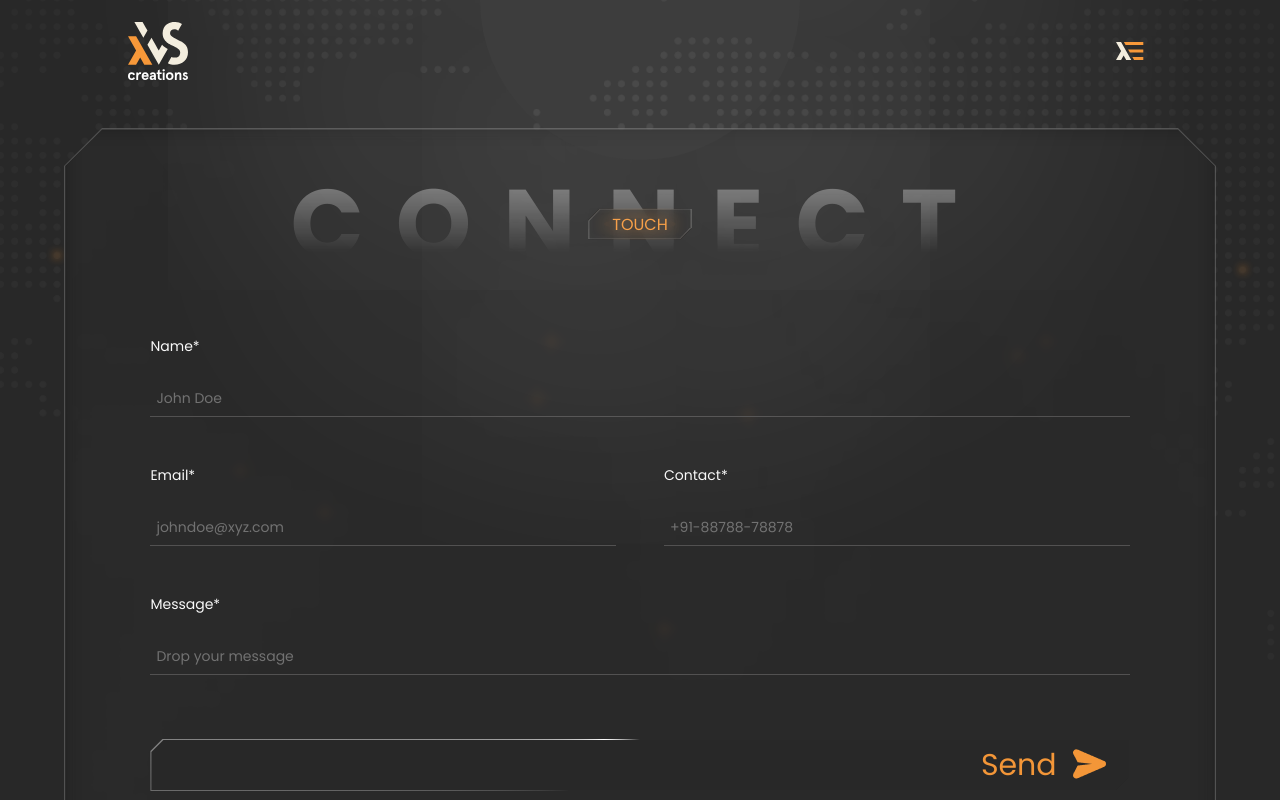
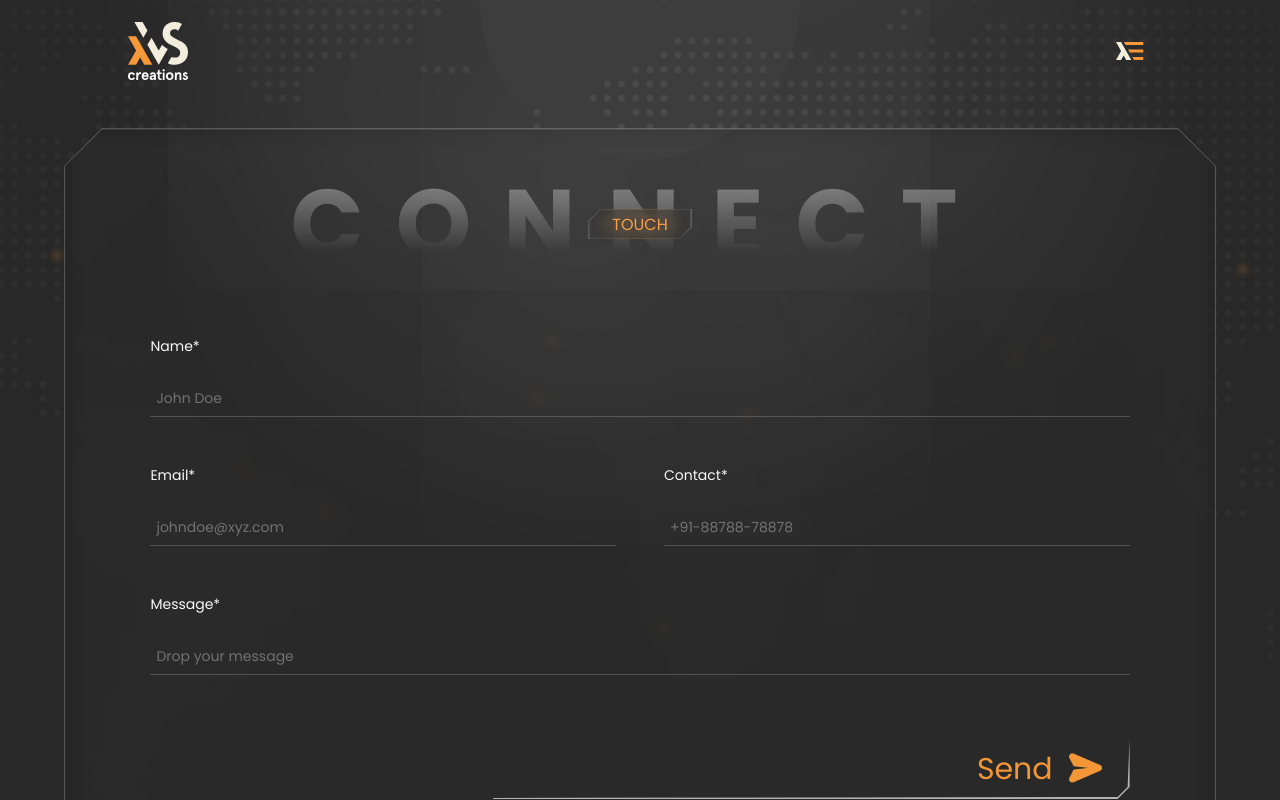
Before and after one commit to Snehil-Shrivastava/xvs-website-dev, a Next.js app: page /contact in a window 1280 px wide. Shown: the top 800 px of the page. Built offline with nearby package versions, Linux system fonts and the light colour scheme.

Commit message:
adding styles

```diff
--- a/app/branding/brandingStyles.css
+++ b/app/branding/brandingStyles.css
@@ -71,7 +71,7 @@
   /* transform: scale(1.8); */
   transform-origin: center;
   /* box-shadow: 0 0 250px 150px rgba(243, 150, 56, 0.7); */
-  animation: pulsingDiv 5s ease infinite;
+  animation: pulsingDiv 5s ease-in-out infinite;
 }
 
 @keyframes pulsingDiv {
--- a/app/components/MobileMenu/MobileMenu.tsx
+++ b/app/components/MobileMenu/MobileMenu.tsx
@@ -21,7 +21,7 @@ export default function MobileMenu() {
           // Close Icon
           <svg
             xmlns="http://www.w3.org/2000/svg"
-            className="w-6 h-6"
+            className="w-6 h-6 scale-[1.5] origin-center"
             fill="none"
             viewBox="0 0 24 24"
             stroke="currentColor"
@@ -70,19 +70,20 @@ export default function MobileMenu() {
       </button>
 
       {/* Expanding menu */}
-      <div className={`bg-black/[0.5] fixed inset-0 transition-all duration-300 ease-in-out ${
-        isOpen
-        ? 'opacity-100 scale-100'
-        : 'opacity-0 scale-110 pointer-events-none'
-      }`}>
       <div
-        className={`fixed inset-0 z-40 bg-[#F79839] flex flex-col items-center justify-center transition-all duration-300 ease-in-out nav-modal ${
-          isOpen
-            ? "opacity-100 scale-100"
-            : "opacity-0 scale-110 pointer-events-none"
+        className={`bg-black/[0.01] fixed inset-0 transition-transform duration-500 ease-in-out ${
+          isOpen ? "translate-x-0" : "translate-x-full"
         }`}
       >
-        <ul className="flex p-4 space-y-2 mx-auto gap-[64px] absolute top-[2%] text-2xl max-[769px]:text-[1.2rem]">
+        <div
+          className={`fixed inset-0 z-40 bg-[#F79839] flex flex-col items-center justify-center transition-transform duration-500 ease-in-out nav-modal ${
+            isOpen ? "translate-x-0" : "translate-x-full"
+          }`}
+        >
+          <div className="w-9/10 h-full flex flex-col gap-[120px]">
+            <div className="w-full h-[120px] flex justify-center">
+              <div className="w-4/5 ml-auto">
+                <ul className="flex justify-between w-3/10 py-4 space-y-2 mx-auto gap-[64px] absolute top-[2%] text-2xl max-[769px]:text-[1.2rem] font-extralight">
                   <li>
                     <Link
                       href="/about"
@@ -113,6 +114,37 @@ export default function MobileMenu() {
                 </ul>
               </div>
             </div>
+            <div className="w-full h-full">
+              <div className="w-4/5 ml-auto grid grid-cols-2 gap-x-8">
+                <div className="flex flex-col gap-6">
+                  <h3 className="font-medium">Identity and Design</h3>
+                  <div>
+                    <Link
+                      className="text-6xl font-thin"
+                      href="/branding"
+                      onClick={handleLinkClick}
+                    >
+                      Branding
+                    </Link>
+                  </div>
+                </div>
+                <div className="flex flex-col gap-6">
+                  <h3 className="font-medium">Interface and Experience</h3>
+                  <div>
+                    <Link
+                      className="text-6xl font-thin"
+                      href="/branding"
+                      onClick={handleLinkClick}
+                    >
+                      UI/UX
+                    </Link>
+                  </div>
+                </div>
+              </div>
+            </div>
+          </div>
+        </div>
+      </div>
     </div>
   );
 }
--- a/app/contact/contactStyle.css
+++ b/app/contact/contactStyle.css
@@ -162,23 +162,24 @@
 }
 
 .send-btn-cnt {
-  --offset: 1px;
-  overflow: hidden;
+  /* --offset: 1px; */
+  /* overflow: hidden; */
   /* background-color: #ffffff2a; */
+  /* background-color: #282828; */
 
-  background: conic-gradient(transparent 250deg, white, transparent);
+  /* background: conic-gradient(transparent 250deg, white, transparent); */
 
-  clip-path: polygon(
+  /* clip-path: polygon(
     0% 12px,
     0% 100%,
     calc(100% - 12px) 100%,
     100% calc(100% - 12px),
     100% 0%,
     12px 0
-  );
+  ); */
 }
 
-.send-btn-cnt::before {
+/* .send-btn-cnt::before {
   content: "";
   position: absolute;
   inset: 0;
@@ -189,14 +190,95 @@
   width: 100%;
   aspect-ratio: 1;
 
-  /* animation: rotate 5s linear infinite; */
   opacity: 0;
+} */
+
+/* .send-btn::before {
+  content: "";
+  position: absolute;
+  inset: 0;
+  background-color: #282828;
+
+  clip-path: polygon(
+    0% 12px,
+    0% 99.6%,
+    calc(100% - 12px) 97%,
+    99.7% calc(100% - 12px),
+    100% 0,
+    0 0
+  );
+  z-index: -1;
+} */
+
+/* .send-btn::before {
+  content: '';
+  position: absolute;
+  inset: 0;
+
+  background-color: #ffffffa6;
+
+  clip-path: polygon(
+    35% 100%,
+    calc(100% - 12px) 100%,
+    100% calc(100% - 12px),
+    100% 0,
+    calc(100% - 2px) calc(100% - 12px),
+    calc(100% - 12px) calc(100% - 2px),
+    35% calc(100% - 1px)
+  );
+} */
+
+.send-btn {
+  /* Ensure the button is a positioning context for the pseudo-element */
+  position: relative;
+  overflow: hidden; /* Hide the gradient when it's outside the button */
 }
 
-.send-btn-cnt::after {
+.send-btn::before {
+  content: '';
+  position: absolute;
+  inset: 0;
+
+  /* --- ANIMATION SETUP --- */
+  /* 1. Use a linear gradient as the background. It's half transparent, half colored. */
+  background: linear-gradient(
+    90deg,
+    transparent 50%,
+    #ffffffa6 50%,
+    #ffffffa6 100%
+  );
+
+  /* 2. Make the background twice as wide as the button. */
+  background-size: 200% 100%;
+
+  /* 3. Start with the colored part of the gradient hidden to the left. */
+  background-position: -100% 0;
+
+  /* 4. Add a transition for the background-position property. */
+  transition: background-position 0.4s cubic-bezier(0.25, 0.46, 0.45, 0.94);
+  /* --- END ANIMATION SETUP --- */
+
+  /* Your original clip-path remains the same */
+  clip-path: polygon(
+    35% 100%,
+    calc(100% - 12px) 100%,
+    100% calc(100% - 12px),
+    100% 0,
+    calc(100% - 2px) calc(100% - 12px),
+    calc(100% - 12px) calc(100% - 2px),
+    35% calc(100% - 1px)
+  );
+}
+
+/* --- HOVER STATE --- */
+/* On hover, slide the background into view from left to right */
+.send-btn:hover::before {
+  background-position: 0 0;
+}
+
+/* .send-btn-cnt::after {
   content: "";
   background: #282828;
-  /* border-radius: inherit; */
   position: absolute;
   inset: var(--offset);
   height: calc(100% - 2 * var(--offset));
@@ -210,7 +292,7 @@
     100% 0%,
     12px 0
   );
-}
+} */
 
 @keyframes rotate {
   from {
@@ -223,10 +305,14 @@
 }
 
 .send-btn-cnt:hover::before {
-  animation: rotate 2s linear infinite;
-  opacity: 1;
+  /* animation: rotate 2s linear infinite; */
+  /* opacity: 1; */
 }
 
 .send-btn-cnt:hover {
-  background: #282828;
+  /* background: #282828; */
 }
+
+input:focus, textarea:focus {
+  border-color: #F39638;
+}
--- a/app/contact/page.tsx
+++ b/app/contact/page.tsx
@@ -98,6 +98,11 @@ const Contact = () => {
           className="absolute left-[20px] right-[20px] top-[30px] bottom-[30px] z-[1] bg-neutral-900/10 backdrop-blur-sm"
         ></div> */}
         {/* <div className="absolute inset-0 radial-light-container"></div> */}
+        {/* <div className="absolute -left-1/2 -bottom-1/10 w-[100vw] h-[290px]" style={{
+          background: 'linear-gradient(to bottom, transparent, #282828)',
+          backgroundColor: 'rgba(40, 40, 40, 0.4)',
+          filter: 'blur(2px)'
+        }}></div> */}
         <div
           className="w-full h-full relative bg-neutral-50/20 backdrop-blur-xs"
           style={{
@@ -183,19 +188,10 @@ const Contact = () => {
                         />
                       </div>
                     </div>
-                    {/* <div className="text-3xl text-[#F39638] bg-[#282828] my-16 relative send-btn-cnt">
-                      <button
-                        className="relative font-semibold w-full h-full p-2 text-end flex justify-end align-center send-btn bg-[#282828]"
-                        type="submit"
-                      >
-                        <span className="mr-4">Send</span>
-                        <Image src={sendIcon} alt="Send" className="inline" />
-                      </button>
-                    </div> */}
 
                     <div className="text-3xl text-[#F39638] my-16 relative send-btn-cnt">
                       <button
-                        className="relative z-5 w-full p-2 flex justify-end align-center"
+                        className="relative z-5 w-full p-3 flex justify-end align-center cursor-pointer send-btn"
                         type="submit"
                       >
                         <span className="">Send</span>
```
Lines whose indentation alone changed are shown as unchanged.
